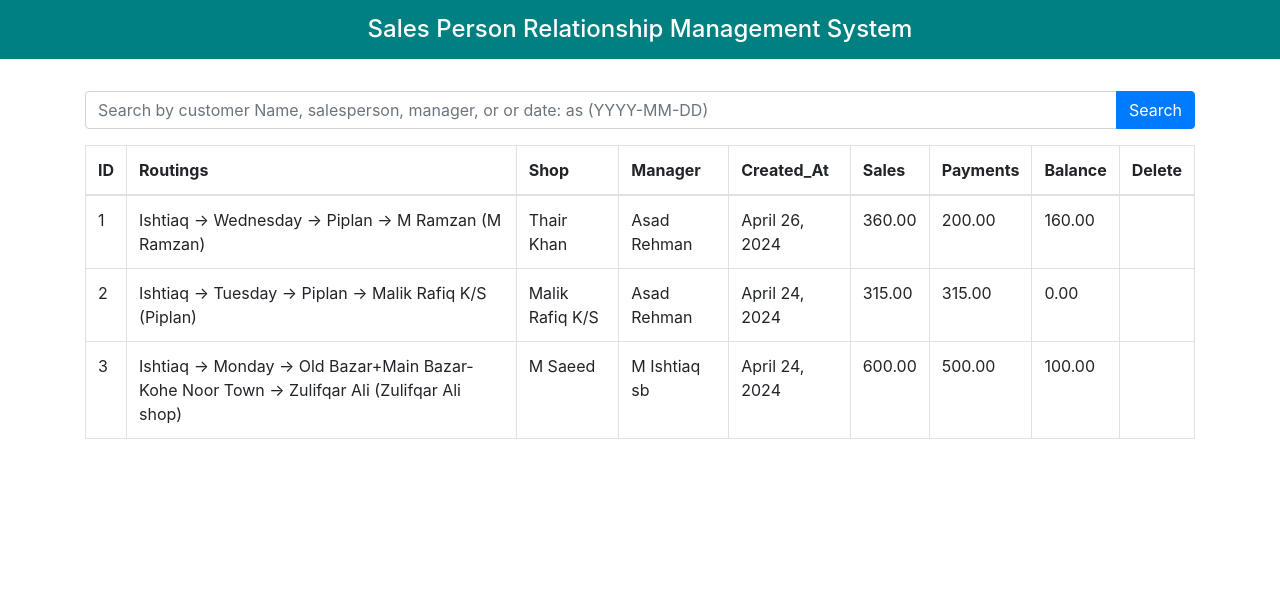
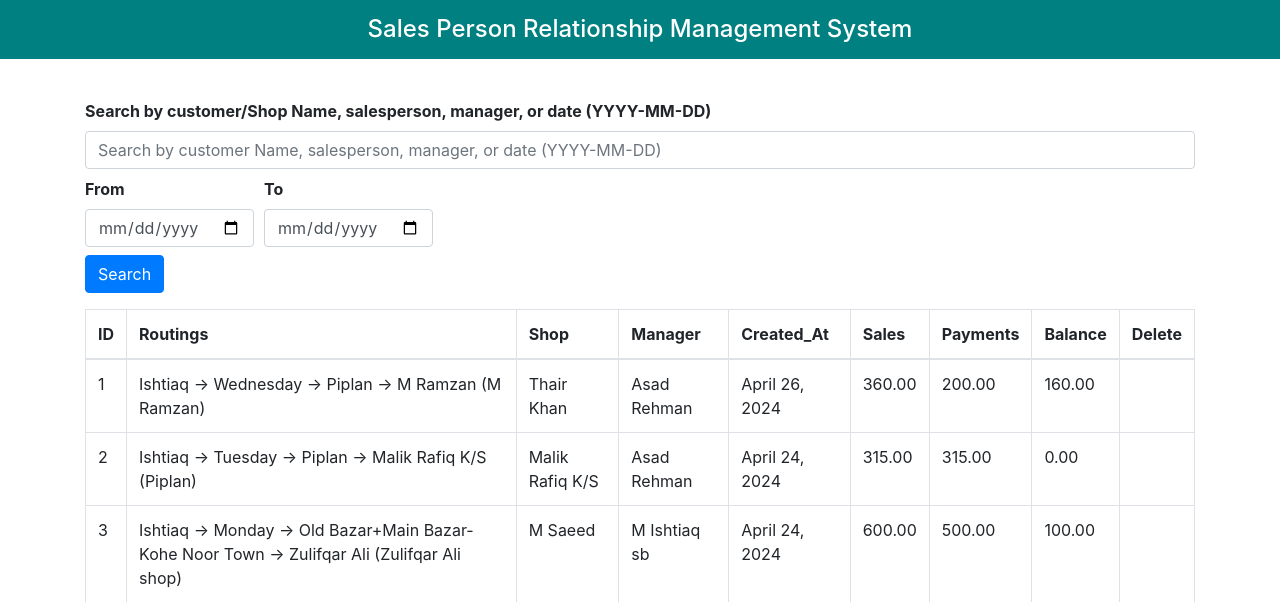
Before and after one commit to Anwaar0012/srm, a Django app: page /myapp/transactions/ in a window 1280 px wide. Shown: the part 56-658 px from the top of the page. Run offline with Django 3.2, Linux system fonts and the light colour scheme; data comes from the database, SQL or seed files in the repository; both versions use the stored data as it was after the commit; parts of the project's set-up code (start-up, migrations or seed data) failed here and were passed over; some libraries are stand-ins or nearby versions.

Commit message:
improve seach functionality

```diff
--- a/invoice/models.py
+++ b/invoice/models.py
@@ -35,17 +35,17 @@ class Invoice(models.Model):
     objects = InvoiceManager()
 
 
-    # def save(self, *args, **kwargs):
-    #     if isinstance(self.total_amount, str):
-    #         self.total_amount = Decimal(self.total_amount)
-    #     if isinstance(self.paid_amount, str):
-    #         self.paid_amount = Decimal(self.paid_amount)
+    def save(self, *args, **kwargs):
+        if isinstance(self.total_amount, str):
+            self.total_amount = Decimal(self.total_amount)
+        if isinstance(self.paid_amount, str):
+            self.paid_amount = Decimal(self.paid_amount)
 
-    #     # Calculate balance if both total_amount and paid_amount are not None
-    #     if self.total_amount is not None and self.paid_amount is not None:
-    #         self.balance = self.total_amount - self.paid_amount
+        # Calculate balance if both total_amount and paid_amount are not None
+        if self.total_amount is not None and self.paid_amount is not None:
+            self.balance = self.total_amount - self.paid_amount
 
-    #     super().save(*args, **kwargs)
+        super().save(*args, **kwargs)
 
 
 
--- a/myapp/views.py
+++ b/myapp/views.py
@@ -1,10 +1,13 @@
+import datetime
 from django.shortcuts import get_object_or_404, render,redirect
 from django.contrib.auth.decorators import login_required
-from invoice.forms import InvoiceForm
 from invoice.models import Invoice
 from .models import  Claim, Manager, Product, DaysEntry,SalesPerson,Route,Shop,Routing
 from .forms import ClaimForm, ManagerForm,Days_Form,SalesPersonForm,RouteForm,ShopForm,RoutingForm,ProductForm
 from django.db.models import Sum
+from django.utils import timezone
+from datetime import datetime, timedelta
+from django.db.models import Q
 
 # HOME VIEW
 def index(request):
@@ -165,16 +168,6 @@ def delete_route(request, pk):
 
 #=== shop_list views function
 def shop_list(request):
-    shops = Shop.objects.all().order_by('-id')
-    # shops = Shop.objects.order_by('-id')
-    return render(request, 'myapp/shops/shop_list.html', {'shops': shops})
-#=== shop_list views function
-# def shop_list(request):
-#     shops = Shop.objects.all().order_by('-id')
-#     # shops = Shop.objects.order_by('-id')
-#     return render(request, 'myapp/shops/shop_list.html', {'shops': shops})
-
-def shop_list(request):
     search_query = request.GET.get('q', '')
     if search_query:  # If a search query is provided
         shops = Shop.objects.search(search_query).order_by('-id')
@@ -322,20 +315,41 @@ def claim_delete(request, pk):
         return redirect('claim_list')
     return render(request, 'myapp/claim/delete_claim.html', {'claim': claim})
 
-#=== transaction_list views function
+
+
+
 # def transaction_list(request):
-#     transactions = Invoice.objects.all().order_by('-id')
+#     search_query = request.GET.get('q', '')  # Get the search query from the request GET parameters
+#     if search_query:  # If a search query is provided
+#         transactions = Invoice.objects.search(search_query).order_by('-id')
+#     else:
+#         transactions = Invoice.objects.all().order_by('-id')
+
 #     return render(request, 'myapp/transaction/transaction_list.html', {'transactions': transactions})
-from django.db.models import Q
 
 def transaction_list(request):
     search_query = request.GET.get('q', '')  # Get the search query from the request GET parameters
+    start_date_str = request.GET.get('start_date', '')  # Get the start date from the request GET parameters
+    end_date_str = request.GET.get('end_date', '')  # Get the end date from the request GET parameters
+
+    # Convert date strings to datetime objects
+    start_date = None
+    end_date = None
+    if start_date_str:
+        start_date = timezone.make_aware(datetime.strptime(start_date_str, '%Y-%m-%d'))
+    if end_date_str:
+        end_date = timezone.make_aware(datetime.strptime(end_date_str, '%Y-%m-%d') + timedelta(days=1))
+
     if search_query:  # If a search query is provided
-        transactions = Invoice.objects.search(search_query).order_by('-id')
+        query = Q(customer__icontains=search_query) | Q(message__icontains=search_query)
+        transactions = Invoice.objects.filter(query).order_by('-id')
+    elif start_date and end_date:  # If start date and end date are provided
+        transactions = Invoice.objects.filter(date__range=(start_date, end_date)).order_by('-id')
     else:
         transactions = Invoice.objects.all().order_by('-id')
 
     return render(request, 'myapp/transaction/transaction_list.html', {'transactions': transactions})
+
 
 #=== add_transaction views function
 # def add_transaction(request):
--- a/templates/invoice/invoice-create.html
+++ b/templates/invoice/invoice-create.html
@@ -108,7 +108,6 @@
         </div>
     </div>
 </section>
-
 {% endblock %}
 
 
--- a/templates/myapp/transaction/transaction_list.html
+++ b/templates/myapp/transaction/transaction_list.html
@@ -1,17 +1,28 @@
 {% extends 'base.html' %}
 {% block transactionsactive %} active {% endblock %}
-
 
 {% block content %}
 <div class="container-fluid mt-4 px-0">
     <!-- Search form -->
     <form method="GET" action="{% url 'transaction_list' %}" class="mb-3">
-    {% comment %} <form method="GET" action="" class="mb-3"> {% endcomment %}
+        <div class="form-row my-2">
+        <div class="col">
+            <label for="searchbyName"><b>Search by customer/Shop Name, salesperson, manager, or date (YYYY-MM-DD)</b></label>
+            <input type="text" name="q" class="form-control" placeholder="Search by customer Name, salesperson, manager, or date (YYYY-MM-DD)" value="{{ request.GET.q }}">
+        </div>
+    </div>
+        <div class="form-row">
+            <div class="col-auto">
+                <label for="fromDate"><b>From</b></label>
+                <input type="date" name="start_date" class="form-control" placeholder="Start Date" value="{{ request.GET.start_date }}">
+            </div>
+            <div class="col-auto">
+                <label for="toDate"><b>To</b></label>
+                <input type="date" name="end_date" class="form-control" placeholder="End Date" value="{{ request.GET.end_date }}">
+            </div>
+        </div>
         <div class="input-group">
-            <input type="text" name="q" class="form-control" placeholder="Search by customer Name, salesperson, manager, or or date: as (YYYY-MM-DD)" value="{{ request.GET.q }}">
-            <div class="input-group-append">
-                <button type="submit" class="btn btn-primary">Search</button>
-            </div>
+            <button type="submit" class="btn btn-primary mt-2">Search</button>
         </div>
     </form>
 
@@ -43,7 +54,7 @@
                     <td>{{ transaction.paid_amount }}</td>
                     <td>{{ transaction.balance }}</td>
                     <td>
-                        {% comment %} <a href="{% url 'delete_transaction' transaction.id %}" class="btn btn-sm btn-danger">Delete</a> {% endcomment %}
+                        <!-- Add your delete button here -->
                     </td>
                 </tr>
                 {% endfor %}
```
Also changed, not shown: invoice/views.py (+0 -90 lines), templates/invoice/invoice-list.html (+7 -26 lines), db.sqlite3.
